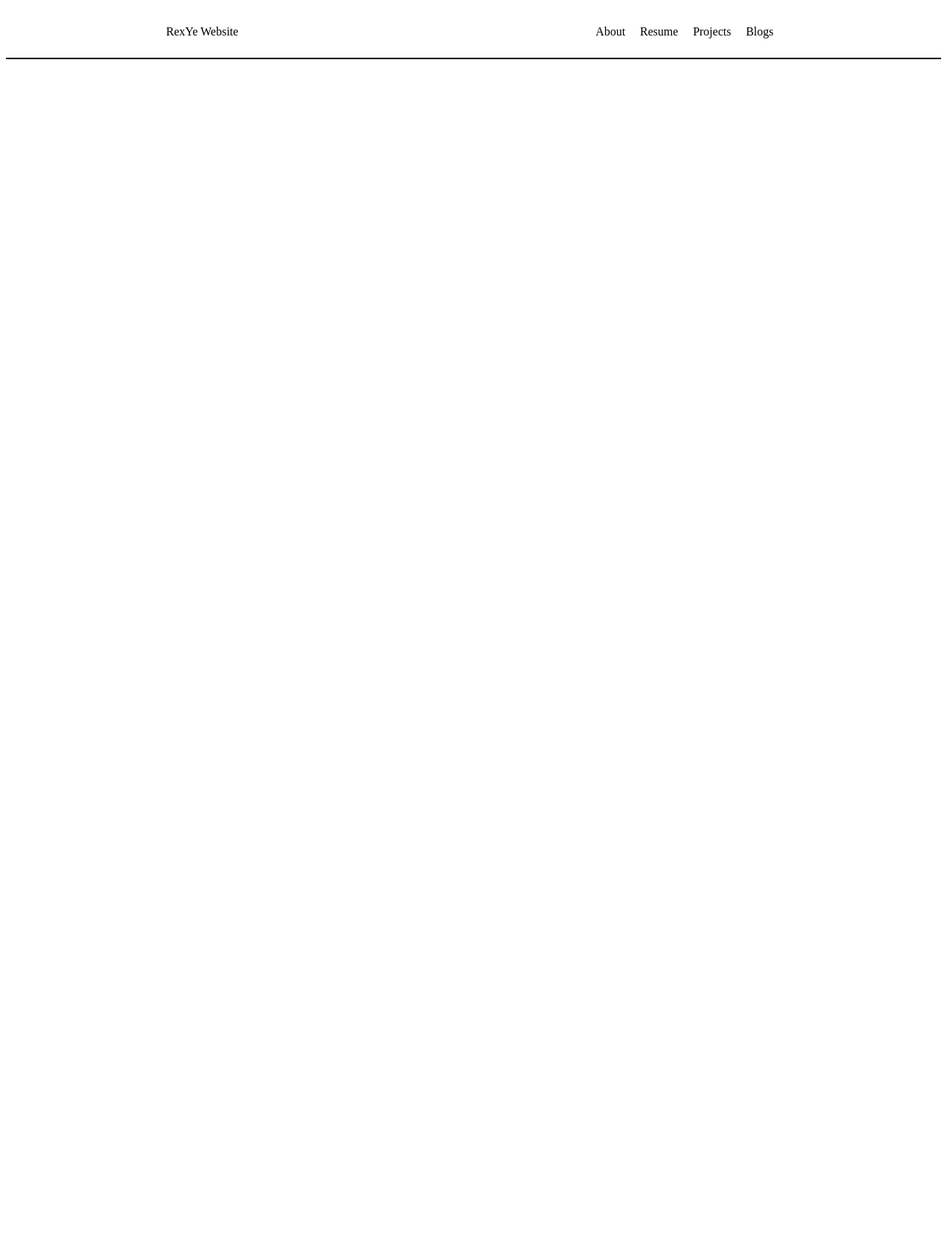
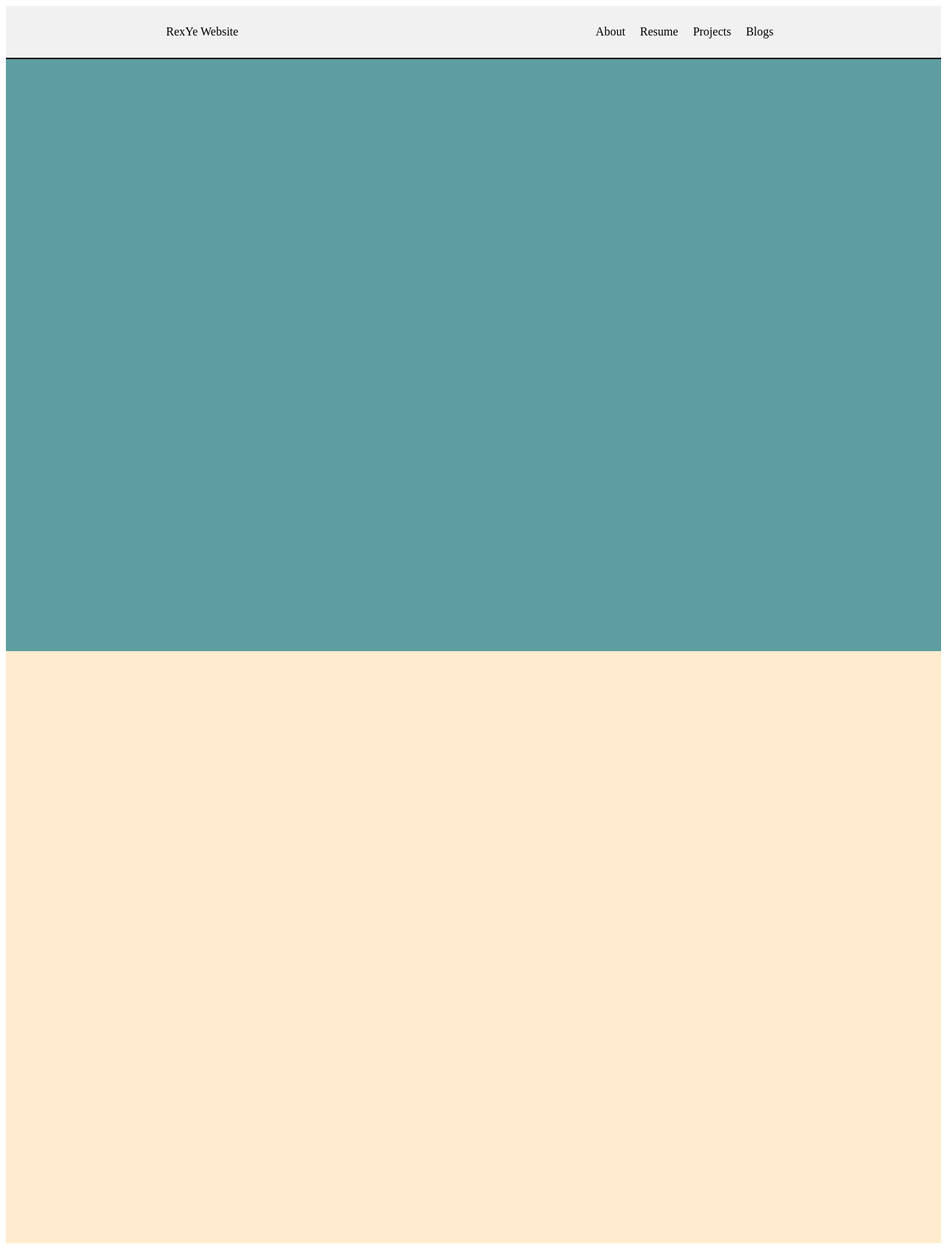
Before and after one commit to rexy91/PersonalWebsiteRedo, a React (Create React App) app in the folder rexye-website/: page / in a window 1280 px wide. Shown: the whole page at 74% size. Before the commit the page ends 800 px from the top, so only its background shows below. Built offline with nearby package versions, Linux system fonts and the light colour scheme.

Commit message:
CreatedDifferentSectionsForScolling

```diff
--- a/rexye-website/src/App.js
+++ b/rexye-website/src/App.js
@@ -1,11 +1,15 @@
 import React from 'react';
 import './App.css';
 import Navbar from './Components/Navbar/Navbar'
+import Resume from './Components/Resume/Resume'
+import Main from './Components/Main/Main'
 
 function App() {
   return (
     <div className="App">
         <Navbar/>
+        <Main/>
+        <Resume/>
     </div>
   );
 }
--- /dev/null
+++ b/rexye-website/src/Components/Main/Main.css
@@ -0,0 +1,4 @@
+.landing-page{
+    background-color: cadetblue;
+    height: 100vh;
+}
--- /dev/null
+++ b/rexye-website/src/Components/Main/Main.jsx
@@ -0,0 +1,14 @@
+import React, { Component } from 'react';
+import './Main.css'
+
+class Main extends Component {
+    render() {
+        return (
+            <div className='landing-page'>
+
+            </div>
+        );
+    }
+}
+
+export default Main;
--- a/rexye-website/src/Components/Navbar/Navbar.css
+++ b/rexye-website/src/Components/Navbar/Navbar.css
@@ -3,6 +3,7 @@
     justify-content: space-around;
     align-items: center;
     border-bottom: 2px solid;
+    background-color: #f1f1f1;
 }
 
 .navbar-component ul{
--- /dev/null
+++ b/rexye-website/src/Components/Resume/Resume.css
@@ -0,0 +1,4 @@
+.resume-section{
+    background-color: blanchedalmond;
+    height: 100vh;
+}
--- /dev/null
+++ b/rexye-website/src/Components/Resume/Resume.jsx
@@ -0,0 +1,13 @@
+import React, { Component } from 'react';
+import './Resume.css'
+class Resume extends Component {
+    render() {
+        return (
+            <div className='resume-section'>
+
+            </div>
+        );
+    }
+}
+
+export default Resume;
```
Also changed, not shown: rexye-website/src/Components/Navbar/Navbar.jsx (line endings or trailing spaces).
